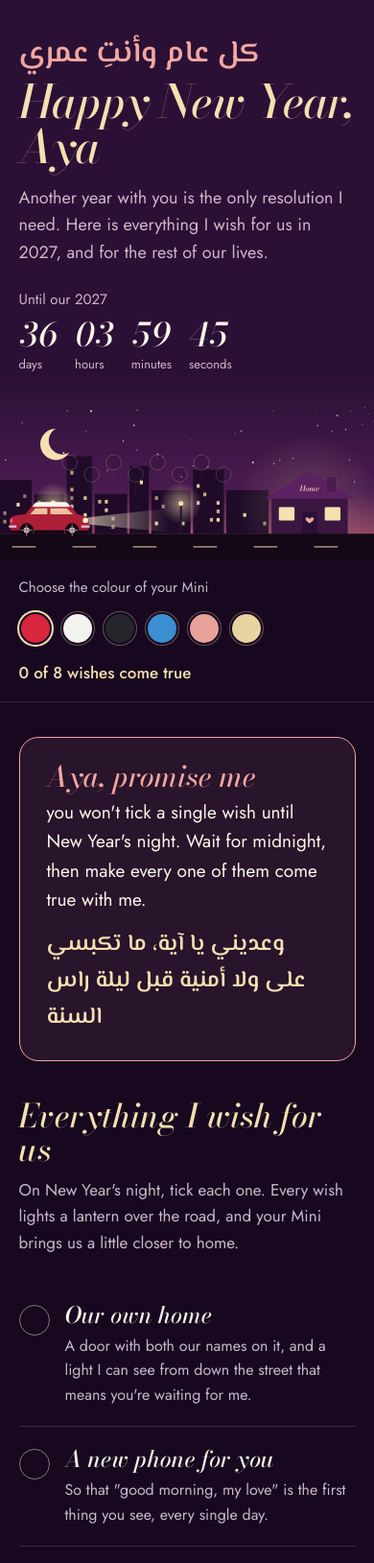
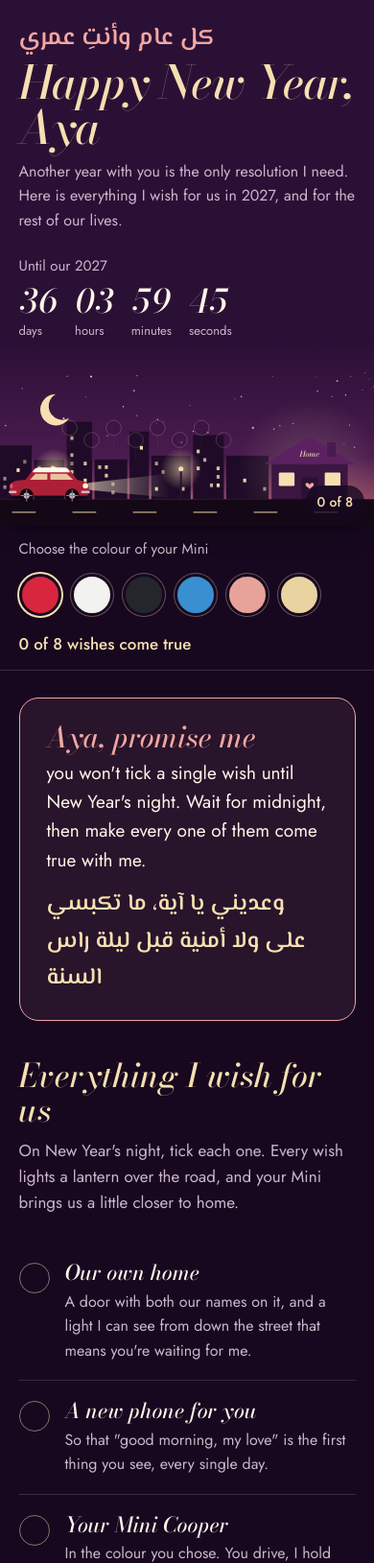
Before and after one commit to fsjajsvajqo-sys/valentine, a plain HTML site: page together/index.html in a window 390 px wide. Shown: the top 1629 px of the page at 96% size. Drawn offline with nearby package versions, Linux system fonts and the light colour scheme.

Commit message:
Make the New Year page work beautifully on phones
Pin the night scene on phones so each tick visibly moves the Mini, with a
progress badge. 44px colour buttons, hover effects for mouse only, no tap
flash, tighter header. Add a gentle header entrance, a row glow and lantern
ring on each tick, a light vibration on Android, and scroll the final message
into view after the sunrise. Verified no horizontal overflow at 375 and 1280.

```diff
--- a/together/index.html
+++ b/together/index.html
@@ -77,8 +77,8 @@
     .picker { display: flex; align-items: center; gap: 14px; flex-wrap: wrap; }
     .picker p { margin: 0; font-size: 15px; color: var(--soft); }
     .swatches { display: flex; gap: 10px; }
-    .swatch { width: 34px; height: 34px; border-radius: 50%; border: 2px solid var(--plum-deep); box-shadow: 0 0 0 1px rgba(246, 223, 176, 0.35); padding: 0; cursor: pointer; transition: transform var(--m150) var(--ease-out); }
-    .swatch:hover { transform: scale(1.08); }
+    .swatch { width: 44px; height: 44px; border-radius: 50%; border: 3px solid var(--plum-deep); box-shadow: 0 0 0 1px rgba(246, 223, 176, 0.35); padding: 0; cursor: pointer; transition: transform var(--m150) var(--ease-out); }
+    @media (hover: hover) { .swatch:hover { transform: scale(1.08); } }
     .swatch[aria-pressed="true"] { box-shadow: 0 0 0 2px var(--champagne); }
     .swatch:focus-visible { outline: 2px solid var(--rose); outline-offset: 3px; }
     .progress { margin: 0; font-weight: 500; color: var(--champagne); white-space: nowrap; }
@@ -114,6 +114,35 @@
     footer { padding-bottom: max(40px, env(safe-area-inset-bottom)); }
     footer a { color: var(--champagne); }
 
+    /* Touch and motion polish */
+    a, button, label, .item { -webkit-tap-highlight-color: transparent; }
+    .rise { opacity: 0; animation: rise var(--m300) var(--ease-out) forwards; }
+    .rise-2 { animation-delay: var(--m150); }
+    .rise-3 { animation-delay: var(--m300); }
+    @keyframes rise { from { opacity: 0; transform: translateY(8px); } to { opacity: 1; transform: none; } }
+    .item { position: relative; }
+    .item::after { content: ""; position: absolute; inset: 0 -12px; border-radius: 14px; background: rgba(246, 223, 176, 0.12); opacity: 0; pointer-events: none; }
+    .item.just::after { animation: flash var(--m300) var(--ease-out); }
+    @keyframes flash { from { opacity: 1; } to { opacity: 0; } }
+    .lantern .ping { opacity: 0; transform-box: fill-box; transform-origin: center; }
+    .lantern.pop .ping { animation: ping var(--m300) var(--ease-out); }
+    @keyframes ping { from { opacity: 0.9; transform: scale(1); } to { opacity: 0; transform: scale(2.2); } }
+    .scene-progress { display: none; }
+    footer a { display: inline-block; padding: 12px 0; }
+
+    /* Phones: keep the scene pinned so every tick shows the car move */
+    @media (max-width: 767.98px) {
+      .top { padding-top: max(24px, env(safe-area-inset-top)); }
+      .ar { font-size: 26px; }
+      .lede { font-size: 16px; margin-top: 10px; }
+      .scenewrap { position: sticky; top: env(safe-area-inset-top, 0px); z-index: 5; box-shadow: 0 10px 24px -12px rgba(0, 0, 0, 0.7); }
+      .scene-progress { display: block; position: absolute; right: 10px; bottom: 8px; margin: 0; padding: 6px 12px; border-radius: 999px; background: rgba(23, 8, 32, 0.78); color: var(--champagne); font-size: 14px; font-weight: 500; white-space: nowrap; }
+      .strip .wrap { padding-block: 12px; }
+      .wishes { padding-top: 28px; }
+      .item { padding: 18px 0; }
+      .t b { font-size: 22px; }
+    }
+
     @media (max-width: 760px) {
       .top .wrap { grid-template-columns: minmax(0, 1fr); gap: 22px; }
       .count { justify-self: start; text-align: left; }
@@ -122,7 +151,8 @@
     }
     @media (prefers-reduced-motion: reduce) {
       #car, #car.drive, .beam, .lantern, .lantern .icon, #walkers, .home-glow, .dawn-sky, .night-only, #sun, #windows, .top, .note, .tick, .tick svg, .swatch { transition: none; }
-      #car.moving .wheel-spin { animation: none; }
+      #car.moving .wheel-spin, .item.just::after, .lantern.pop .ping { animation: none; }
+      .rise { animation: none; opacity: 1; }
     }
   </style>
 </head>
@@ -131,11 +161,11 @@
   <header class="top">
     <div class="wrap">
       <div>
-        <p class="ar" lang="ar">كل عام وأنتِ عمري</p>
-        <h1>Happy New Year, Aya</h1>
-        <p class="lede">Another year with you is the only resolution I need. Here is everything I wish for us in 2027, and for the rest of our lives.</p>
+        <p class="ar rise" lang="ar">كل عام وأنتِ عمري</p>
+        <h1 class="rise rise-2">Happy New Year, Aya</h1>
+        <p class="lede rise rise-3">Another year with you is the only resolution I need. Here is everything I wish for us in 2027, and for the rest of our lives.</p>
       </div>
-      <div class="count" id="count">
+      <div class="count rise rise-3" id="count">
         <p class="count-label">Until our 2027</p>
         <div class="digits">
           <div><b id="cd-d">00</b><span>days</span></div>
@@ -196,6 +226,7 @@
       </g>
     </svg>
     <canvas id="fw" aria-hidden="true"></canvas>
+    <p class="scene-progress" id="sceneProgress" aria-hidden="true">0 of 8</p>
   </div>
 
   <div class="strip">
@@ -307,7 +338,7 @@
       $("lamps").innerHTML = l;
       $("lanterns").innerHTML = wishes.map((_, k) => {
         const cx = carXFor(k + 1) + carW / 2, cy = k % 2 ? 158 : 138;
-        return `<g class="lantern" id="lan${k}" transform="translate(${cx.toFixed(1)} ${cy})"><line y1="12" y2="34" stroke="#f6dfb0" stroke-opacity="0.35" stroke-width="1"/><circle r="12.5" fill="#2b1036" stroke="#f6dfb0" stroke-width="1.4"/><g class="icon">${icons[k]}</g></g>`;
+        return `<g class="lantern" id="lan${k}" transform="translate(${cx.toFixed(1)} ${cy})"><line y1="12" y2="34" stroke="#f6dfb0" stroke-opacity="0.35" stroke-width="1"/><circle r="12.5" fill="#2b1036" stroke="#f6dfb0" stroke-width="1.4"/><circle class="ping" r="12.5" fill="none" stroke="#f6dfb0" stroke-width="1.4"/><g class="icon">${icons[k]}</g></g>`;
       }).join("");
       sizeScene();
     }
@@ -410,7 +441,10 @@
     const clearEnding = () => { ending.forEach(clearTimeout); ending = []; };
 
     function syncLanterns(ticks) { wishes.forEach((_, k) => $(`lan${k}`).classList.toggle("lit", ticks.includes(k))); }
-    function setProgress(n) { $("progress").textContent = n === wishes.length ? "All 8 wishes came true" : `${n} of ${wishes.length} wishes come true`; }
+    function setProgress(n) {
+      $("progress").textContent = n === wishes.length ? "All 8 wishes came true" : `${n} of ${wishes.length} wishes come true`;
+      $("sceneProgress").textContent = n === wishes.length ? "All 8 came true" : `${n} of ${wishes.length}`;
+    }
 
     function finalState() {
       document.body.classList.add("forever", "dawn");
@@ -429,6 +463,10 @@
       step(2300, () => { walkers.classList.remove("show"); document.body.classList.add("forever"); });
       step(2500, celebrate);
       step(6600, () => document.body.classList.add("dawn"));
+      step(7000, () => {
+        const note = $("note"), r = note.getBoundingClientRect();
+        if (r.top < 0 || r.bottom > window.innerHeight) note.scrollIntoView({ behavior: reduce ? "auto" : "smooth", block: "center" });
+      });
     }
 
     list.addEventListener("change", (e) => {
@@ -437,6 +475,13 @@
       setProgress(n);
       syncLanterns(ticks);
       placeCar(n, true, false);
+      const row = e.target.closest(".item");
+      row.classList.remove("just"); void row.offsetWidth; row.classList.add("just");
+      if (e.target.checked) {
+        const lan = $(`lan${k}`);
+        lan.classList.remove("pop"); void lan.getBBox(); lan.classList.add("pop");
+        if (navigator.vibrate && !reduce) navigator.vibrate(12);
+      }
       if (e.target.checked && !reduce) setTimeout(() => { fxSize(); const c = rel(car); hearts(c.x, c.y); }, 300);
       if (n === wishes.length) playEnding();
       else { clearEnding(); document.body.classList.remove("forever", "dawn"); walkers.classList.remove("show"); }
```
